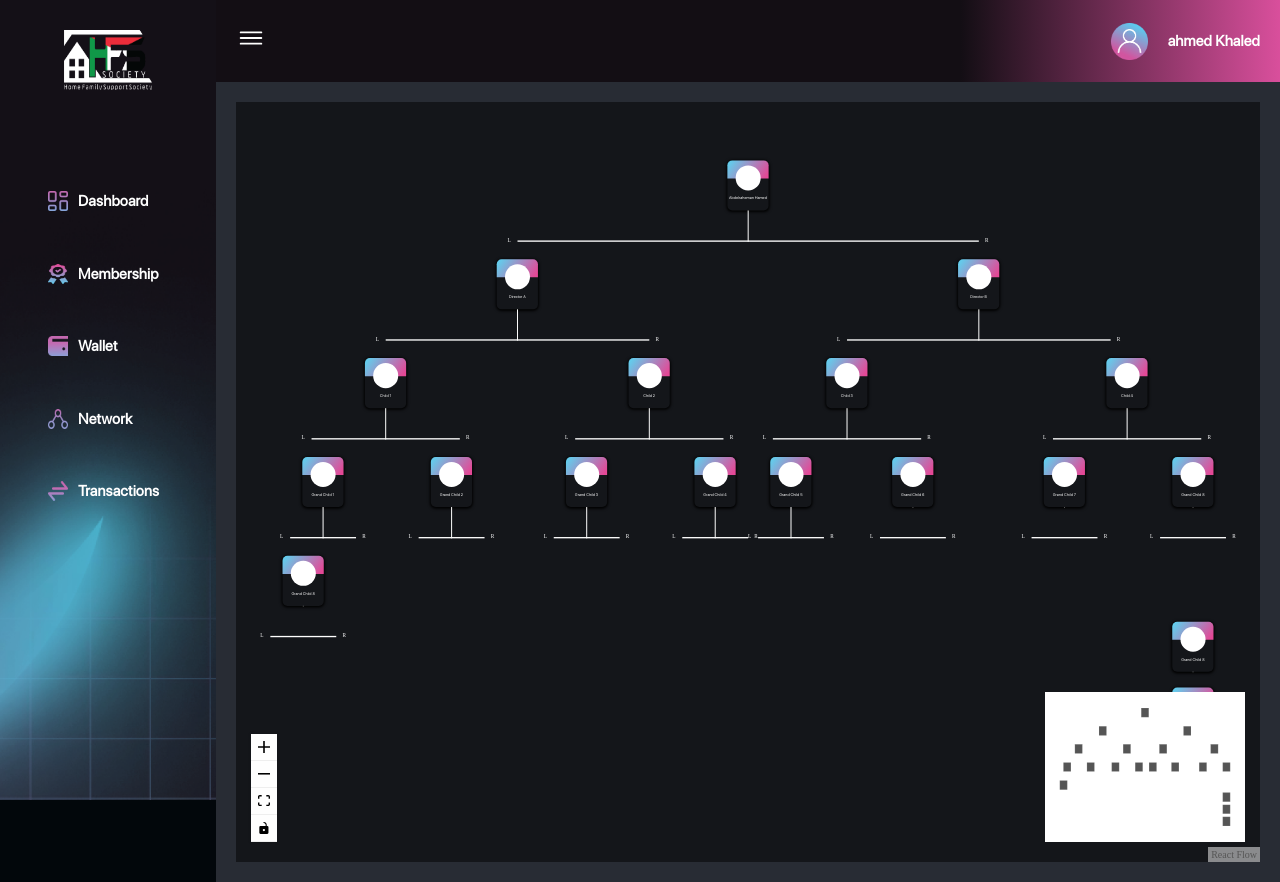
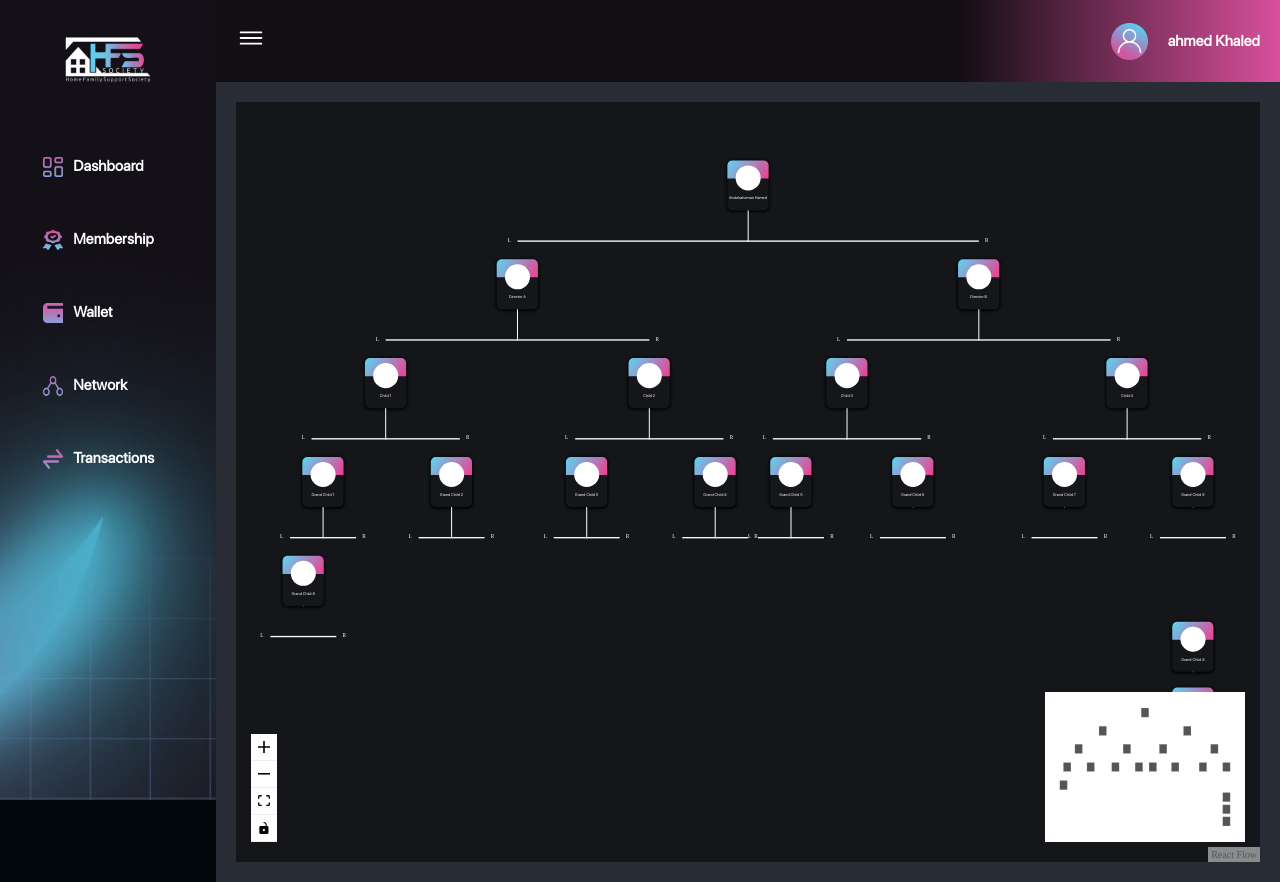
Before and after one commit to karim40188/smart_business, a React (Vite) app: page /Network in a window 1280 px wide. Built offline with nearby package versions, Linux system fonts and the light colour scheme.

Commit message:
some edit

```diff
--- a/src/App.jsx
+++ b/src/App.jsx
@@ -10,6 +10,8 @@ import MembershipTier from "./Components/Pages/MembershipTier";
 import Network from "./Components/Pages/Network";
 import { ContextProvider } from "./Components/Context";
 import Test from "./Components/Test";
+import Transactions from "./Components/Pages/Transactions";
+import Wallet from "./Components/Pages/Wallet";
 function App() {
   let theme = createTheme({
     typography: {
@@ -31,8 +33,10 @@ function App() {
       children: [
         { path: "/dashboard", element: <Dashboard /> },
         { path: "/membership", element: <Membership /> },
+        { path: "/wallet", element: <Wallet /> },
         { path: "/MembershopTier", element: <MembershipTier /> },
         { path: "/network", element: <Network /> },
+        { path: "/transactions", element: <Transactions /> },
       ],
     },
   ]);
--- a/src/Components/Home.jsx
+++ b/src/Components/Home.jsx
@@ -11,7 +11,7 @@ import Subscribtions from "./Subscribtions";
 
 function Home() {
   return (
-    <Box>
+    <Box sx={{backgroundColor:'#171118'}}>
       <Navbar />
       <About />
       <OurFocus />
--- a/src/Components/Navbar.jsx
+++ b/src/Components/Navbar.jsx
@@ -42,7 +42,7 @@ function Navbar() {
         }}
       >
         {/* Logo */}
-        <Box sx={{ width: "104px", height: "53px" }}>
+        <Box sx={{ width: "86px", height: "51px" }}>
           <Box
             component="img"
             src={logo}
--- a/src/Components/Pages/Layout.jsx
+++ b/src/Components/Pages/Layout.jsx
@@ -5,7 +5,7 @@ import { Outlet } from "react-router-dom";
 
 function Layout() {
   return (
-    <Box sx={{ display: "flex" ,flexGrow:'1',backgroundColor:'#02070B'}}>
+    <Box sx={{ display: "flex" ,flexGrow:'1',height:'100%'}}>
       <Sidebar />
 
       <Box sx={{ width: "100%" }}>
--- a/src/Components/Pages/Membership.jsx
+++ b/src/Components/Pages/Membership.jsx
@@ -82,16 +82,25 @@ function CardComponent({ title, price, cardItems, cv }) {
         })}
       </Box>
 
-      <Box sx={{ textAlign: "center", mt: "30px" }}>
+      <Box
+        sx={{
+          textAlign: "center",
+          mt: "30px",
+          backgroundColor: "#fff",
+          width: "146px",
+          height: "22px",
+          borderRadius: "5px",
+          display:"flex",
+          justifyContent:'center',
+          alignItems:"center"
+        }}
+      >
         <Button
+          className="btn-gradient"
           sx={{
-            width: "146px",
-            height: "22px",
-            backgroundColor: "#FFFFFF",
-
-            color: "#000",
-            borderRadius: "5px",
             fontSize: "10px",
+            fontFamily:'SF Pro Display',
+            fontWeight:'700'
           }}
         >
           Purchase NOW
--- a/src/Components/Pages/MembershipTier.jsx
+++ b/src/Components/Pages/MembershipTier.jsx
@@ -27,7 +27,7 @@ function MembershipTier() {
             display: "flex",
             justifyContent: "center",
             alignItems: "center",
-            mt:'30px'
+
           }}
         >
           <Box sx={{ width: "133px", height: "133px" }}>
--- a/src/Components/Pages/Sidebar.jsx
+++ b/src/Components/Pages/Sidebar.jsx
@@ -7,16 +7,25 @@ import network from "../../assets/pages_assets/network.png";
 import transactions from "../../assets/pages_assets/transactions.png";
 import sidebar_bg from "../../assets/pages_assets/sidebar_bg.png";
 import { useNavigate } from "react-router-dom";
-import { useContext, useEffect, useRef } from "react";
+import { useContext, useEffect, useRef, useState } from "react";
 import { Context } from "../Context";
+
 function Sidebar() {
-  let { sidebarOpen, setSidebarOpen } = useContext(Context);
+  const { sidebarOpen, setSidebarOpen } = useContext(Context);
+  const sidebarRef = useRef(null);
+  const activeLinkRef = useRef(null);
+  const navigate = useNavigate();
 
-  let sidebarRef = useRef(null);
+  const [links] = useState([
+    { name: "Dashboard", path: "/Dashboard", icon: dashboard },
+    { name: "Membership", path: "/Membership", icon: membership },
+    { name: "Wallet", path: "/Wallet", icon: wallet },
+    { name: "Network", path: "/Network", icon: network },
+    { name: "Transactions", path: "/Transactions", icon: transactions },
+  ]);
 
   useEffect(() => {
     const handleClickOutside = (event) => {
-
       if (
         window.innerWidth < 600 &&
         sidebarRef.current &&
@@ -26,38 +35,40 @@ function Sidebar() {
       }
     };
 
-
     document.addEventListener("mousedown", handleClickOutside);
-
     return () => {
       document.removeEventListener("mousedown", handleClickOutside);
     };
   }, [setSidebarOpen]);
 
-  let navigate = useNavigate();
+  const handleLinkClick = (e, path) => {
+    navigate(path);
+
+    if (activeLinkRef.current) {
+      activeLinkRef.current.classList.remove("active");
+    }
+    e.currentTarget.classList.add("active");
+    activeLinkRef.current = e.currentTarget;
+  };
+
   return (
     <Box
       ref={sidebarRef}
       sx={{
         width: sidebarOpen ? "260px" : "0",
-        transition: "400ms all",
+        transition: "width 400ms",
         height: "100vh",
         backgroundImage: `url(${sidebar_bg})`,
         backgroundSize: "cover",
-        objectFit: "cover",
         backgroundPosition: "center center",
-        position: {
-          xs: "fixed",
-          md: "sticky",
-        },
+        position: { xs: "fixed", md: "sticky" },
         left: "0",
         top: "0",
         bottom: "0",
         backgroundColor: "#141017",
         display: "flex",
         flexDirection: "column",
-        gap: "100px",
-        alignItems: "center",
+        gap: "50px",
         zIndex: "99999",
         overflow: "hidden",
       }}
@@ -70,130 +81,42 @@ function Sidebar() {
           mt: "30px",
           cursor: "pointer",
         }}
+        onClick={() => navigate("/")}
       >
-        <Box
-          component="img"
-          src={logo}
-          sx={{ width: "100%", height: "100%" }}
-          onClick={() => {
-            navigate("/");
-          }}
-        />
+        <Box component="img" src={logo} sx={{ width: "100%", height: "100%" }} />
       </Box>
 
-      <Box sx={{ display: "flex", flexDirection: "column", gap: "50px" }}>
+      <Box sx={{ display: "flex", flexDirection: "column", gap: "20px" }}>
+        {links.map((link) => (
+          <Box
+            key={link.name}
+            sx={{ cursor: "pointer" }}
+            onClick={(e) => handleLinkClick(e, link.path)}
+          >
             <Box
               sx={{
                 display: "flex",
                 alignItems: "center",
                 gap: "10px",
-            width: "120px",
-          }}
-          onClick={() => {
-            navigate("/dashboard");
+                height: "53px",
+                textAlign: "center",
+                width: "60%",
+                mx: "auto",
               }}
             >
               <Box sx={{ width: "20px", height: "20px" }}>
                 <Box
                   component="img"
-              src={dashboard}
+                  src={link.icon}
                   sx={{ width: "100%", height: "100%" }}
                 />
               </Box>
-          <Typography sx={{ fontSize: "15px", fontWeight: "700" }}>
-            Dashboard
+              <Typography sx={{ fontSize: "15px", fontWeight: "700", textAlign: "center" }}>
+                {link.name}
               </Typography>
             </Box>
-
-        <Box
-          sx={{
-            display: "flex",
-            alignItems: "center",
-            gap: "10px",
-            width: "120px",
-            cursor: "pointer",
-            position: "relative",
-            zIndex: "10",
-          }}
-          onClick={() => {
-            navigate("/membership");
-          }}
-        >
-          <Box sx={{ width: "20px", height: "20px" }}>
-            <Box
-              component="img"
-              src={membership}
-              sx={{ width: "100%", height: "100%" }}
-            />
           </Box>
-          <Typography sx={{ fontSize: "15px", fontWeight: "700" }}>
-            Membership
-          </Typography>
-        </Box>
-        <Box
-          sx={{
-            display: "flex",
-            alignItems: "center",
-            gap: "10px",
-            width: "120px",
-          }}
-          onClick={() => {
-            navigate("/wallet");
-          }}
-        >
-          <Box sx={{ width: "20px", height: "20px" }}>
-            <Box
-              component="img"
-              src={wallet}
-              sx={{ width: "100%", height: "100%" }}
-            />
-          </Box>
-
-          <Typography sx={{ fontSize: "15px", fontWeight: "700" }}>
-            Wallet
-          </Typography>
-        </Box>
-        <Box
-          sx={{
-            display: "flex",
-            alignItems: "center",
-            gap: "10px",
-            width: "120px",
-          }}
-          onClick={() => {
-            navigate("/network");
-          }}
-        >
-          <Box sx={{ width: "20px", height: "20px" }}>
-            <Box
-              component="img"
-              src={network}
-              sx={{ width: "100%", height: "100%" }}
-            />
-          </Box>
-          <Typography sx={{ fontSize: "15px", fontWeight: "700" }}>
-            Network
-          </Typography>
-        </Box>
-        <Box
-          sx={{
-            display: "flex",
-            alignItems: "center",
-            gap: "10px",
-            width: "120px",
-          }}
-        >
-          <Box sx={{ width: "20px", height: "20px" }}>
-            <Box
-              component="img"
-              src={transactions}
-              sx={{ width: "100%", height: "100%" }}
-            />
-          </Box>
-          <Typography sx={{ fontSize: "15px", fontWeight: "700" }}>
-            Transactions
-          </Typography>
-        </Box>
+        ))}
       </Box>
     </Box>
   );
--- /dev/null
+++ b/src/Components/Pages/Transactions.jsx
@@ -0,0 +1,8 @@
+
+function Transactions() {
+  return (
+    <div className="container">Transactions</div>
+  )
+}
+
+export default Transactions
--- /dev/null
+++ b/src/Components/Pages/Wallet.jsx
@@ -0,0 +1,8 @@
+
+function Wallet() {
+  return (
+    <div className="container">Wallet</div>
+  )
+}
+
+export default Wallet
--- a/src/index.css
+++ b/src/index.css
@@ -5,7 +5,7 @@
 }
 
 body {
-  background-color: #171118;
+  background-color: #02070b;
   color: #fff;
   overflow-x: hidden;
 }
@@ -20,15 +20,12 @@ a {
   padding-top: 90px;
 }
 
-
-
-.network-header{
-  width:125px;
-  height:55px;
-  background: linear-gradient(124.86deg, #63CCEC 7.03%, #E44896 92.97%);
+.network-header {
+  width: 125px;
+  height: 55px;
+  background: linear-gradient(124.86deg, #63ccec 7.03%, #e44896 92.97%);
   border-top-left-radius: 15px;
   border-top-right-radius: 15px;
-
 }
 
 .flex-center {
@@ -36,6 +33,11 @@ a {
   align-items: center;
 }
 
+.active {
+  background-color: #02070b;
+  border-radius: 5px;
+  transition: 200ms background-color;
+}
 .navbar {
   backdrop-filter: blur(15.699999809265137px) !important;
 
@@ -46,17 +48,6 @@ a {
     rgba(255, 255, 255, 0.35) 50%,
     rgba(255, 255, 255, 0) 100%
   );
-}
-
-
-
-
-.custom-row{
-  position: relative;
-  text-align: center;
-background-color: red;
-
-
 }
 
 .border {
@@ -87,6 +78,12 @@ background-color: red;
 
 .text-gradient {
   background: linear-gradient(90deg, #4dd9f8 0%, #d94f9c 66%);
+  background-clip: text;
+  -webkit-text-fill-color: transparent;
+}
+
+.btn-gradient {
+  background: linear-gradient(90deg, #4ed8f7 0%, #d057a1 100%);
   background-clip: text;
   -webkit-text-fill-color: transparent;
 }
```
Also changed, not shown: src/Components/Pages/Dashboard.jsx (+15 -11 lines), src/Components/Pages/Data.jsx (added), src/assets/logo.png, 1 other file (tests, documents, lock files or other folders). Lines whose indentation alone changed are shown as unchanged.
